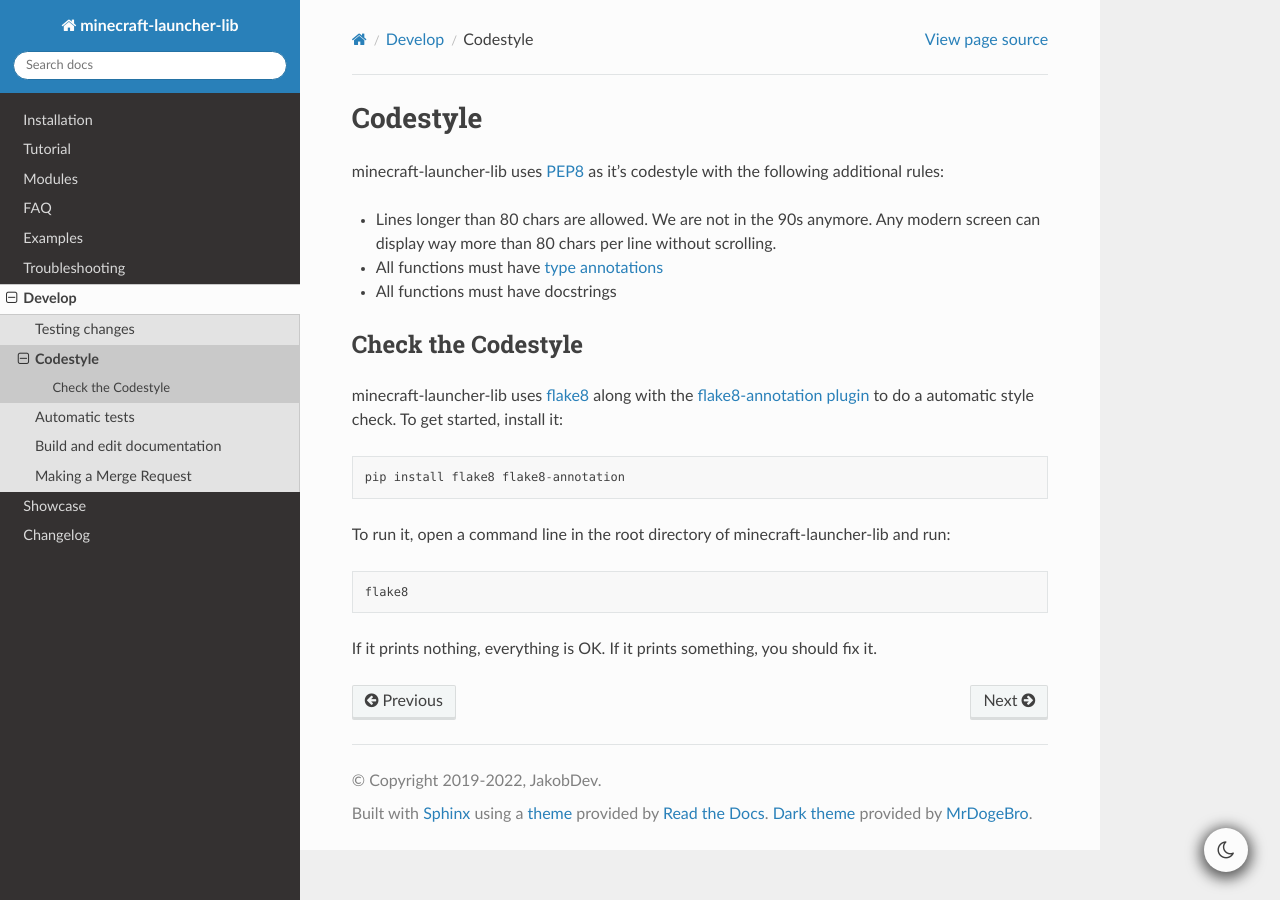
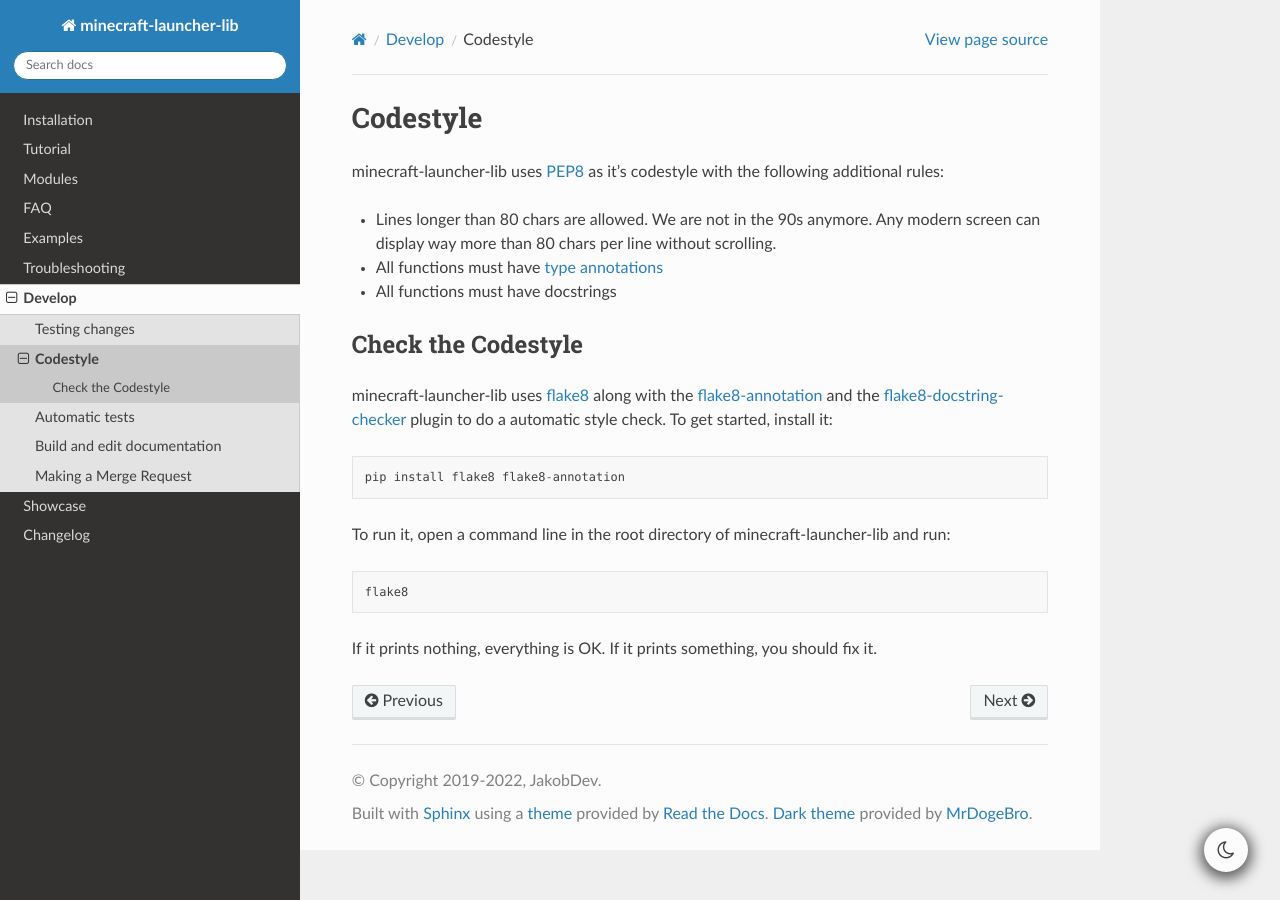
Before and after one commit to JakobDev/minecraft-launcher-lib, a Sphinx documentation site: the page built from doc/develop/codestyle.rst, in a window 1280 px wide. Built offline with Sphinx 7.4.7 and the Read the Docs theme 2.0.0, drawn with Linux system fonts in a browser that asks for light colours; the version number could not be read and is left out.

Commit message:
Add flake8-docstring-checker

```diff
--- a/doc/develop/codestyle.rst
+++ b/doc/develop/codestyle.rst
@@ -9,7 +9,7 @@ minecraft-launcher-lib uses `PEP8 <https://https://pep8.org/>`_ as it's codestyl
 -------------------------
 Check the Codestyle
 -------------------------
-minecraft-launcher-lib uses `flake8 <https://flake8.pycqa.org>`_ along with the `flake8-annotation plugin <https://pypi.org/project/flake8-annotations/>`_ to do a automatic style check. To get started, install it:
+minecraft-launcher-lib uses `flake8 <https://flake8.pycqa.org>`_ along with the `flake8-annotation <https://pypi.org/project/flake8-annotations/>`_ and the `flake8-docstring-checker <https://pypi.org/project/flake8-docstring-checker/>`_  plugin to do a automatic style check. To get started, install it:
 
 .. code::
 
```
Also changed, not shown: .gitlab-ci.yml, 1 other file.
